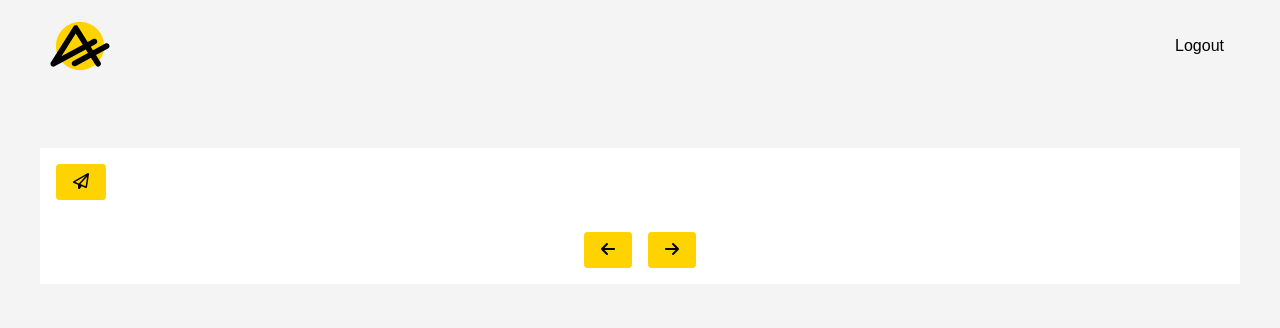
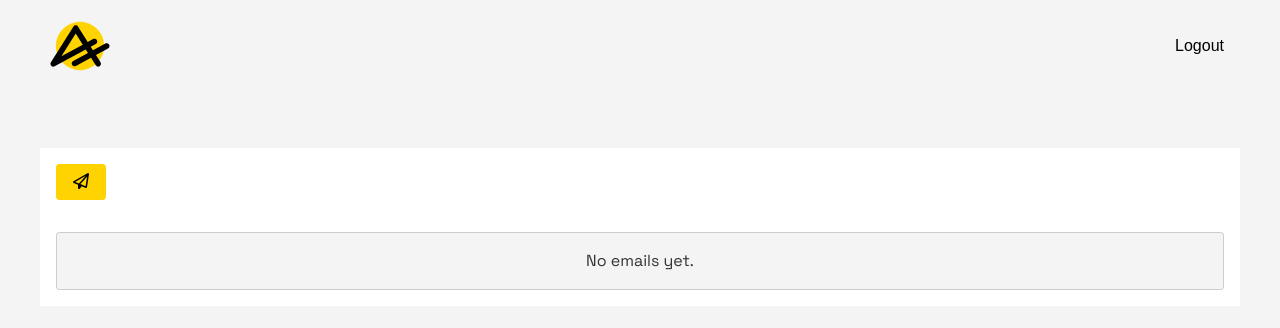
Before and after one commit to gabrieleromanato/go-local-smtp-app, a Vue app in the folder client/: page / in a window 1280 px wide. Shown: the top 328 px of the page. Built offline with nearby package versions, Linux system fonts and the light colour scheme; no server answers; sample sign-in values are in the browser's storage.

Commit message:
Handling the case of an empty email database.

```diff
--- a/client/src/assets/main.css
+++ b/client/src/assets/main.css
@@ -305,3 +305,12 @@ table.emails td button {
   background-color: #ffd300;
   cursor: pointer;
 }
+
+.no-emails {
+  text-align: center;
+  margin-top: 1rem;
+  padding: 1rem;
+  border: 1px solid #ccc;
+  border-radius: 0.20rem;
+  background-color: #f4f4f4;
+}
--- a/client/src/views/HomeView.vue
+++ b/client/src/views/HomeView.vue
@@ -89,7 +89,10 @@ onMounted(() => {
             <EmailForm @close="emailFormVisible = !emailFormVisible" :visible="emailFormVisible" />
         </div>
         <Emails @delete="handleDelete" @select="handleSelect" :emails="data.emails" v-if="data.emails.length > 0" />
-        <Pagination :pages="data.pages" :currentPage="data.currentPage" @next="handleNext" @previous="handlePrevious" />
+        <Pagination v-if="data.pages > 1" :pages="data.pages" :currentPage="data.currentPage" @next="handleNext" @previous="handlePrevious" />
+        <div v-else class="no-emails">
+            <p>No emails yet.</p>
+        </div>
     </section>
   </div>
   <EmailDetails @close="handleClose" :email="email" :active="active" />
```
